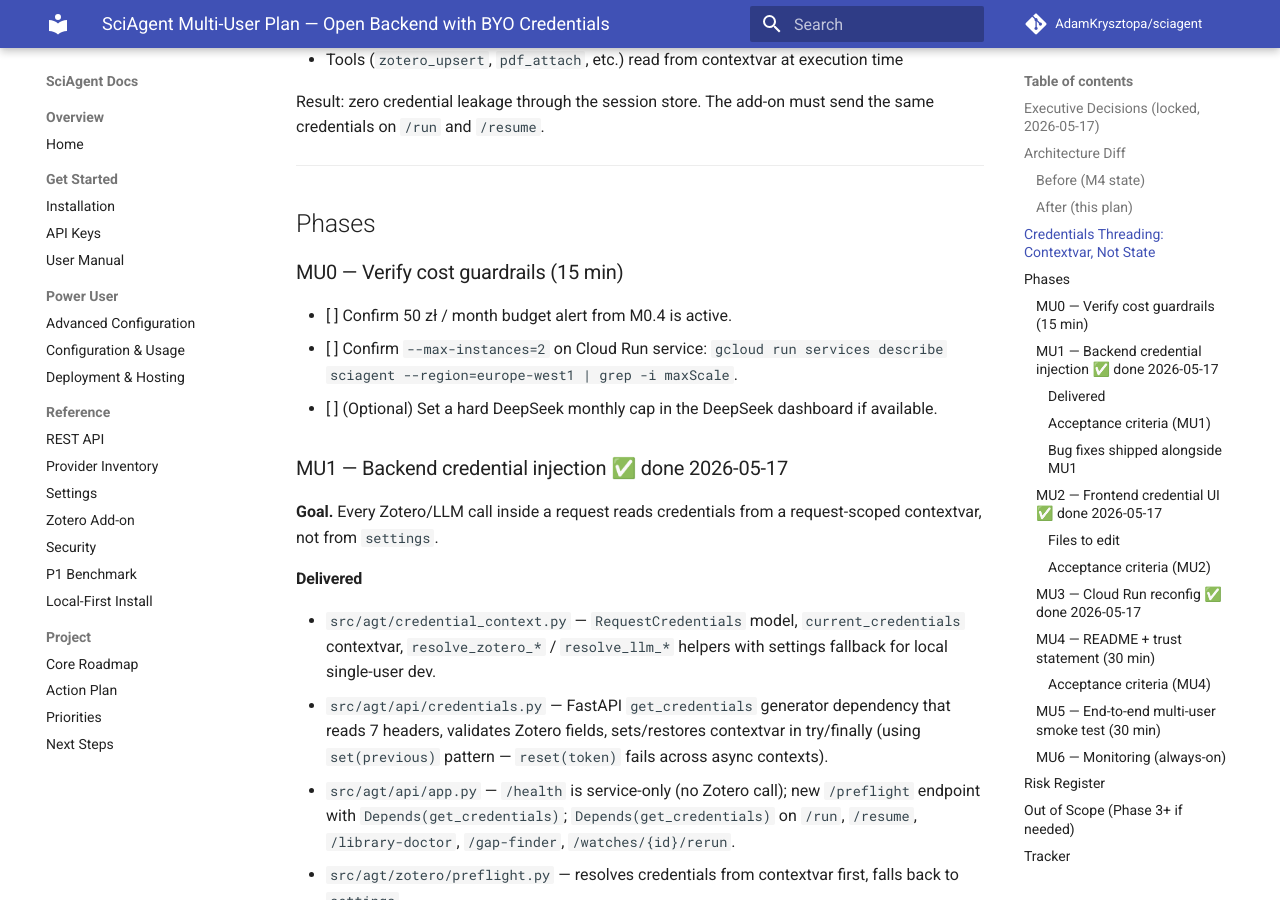
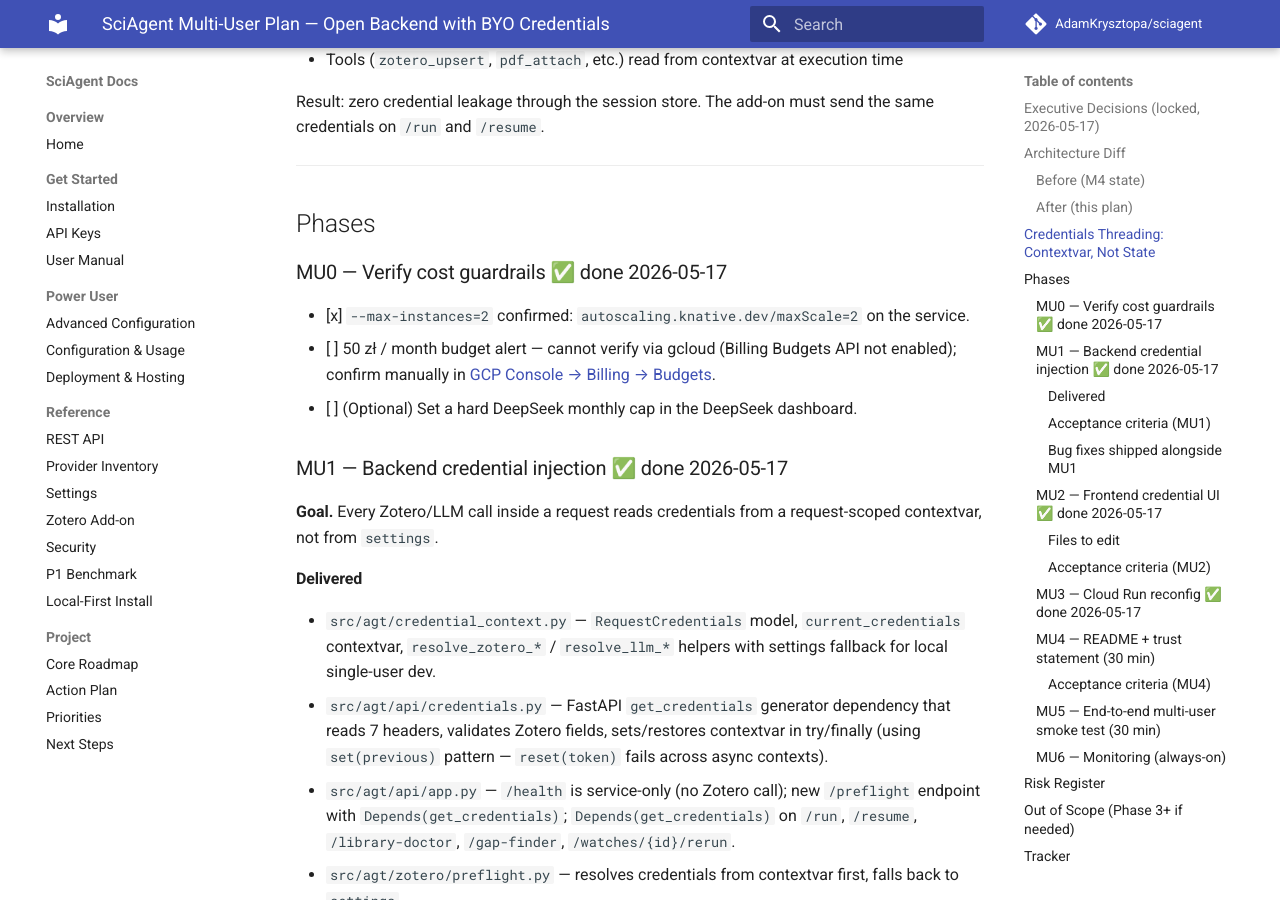
Before and after one commit to AdamKrysztopa/sciagent, an MkDocs documentation site: the page built from docs/actionable-plan-multiuser.md, in a window 1280 px wide and 900 px high, scrolled down 1738 px. Built offline with MkDocs 1.6.1 and Material for MkDocs 9.7.7, drawn with Linux system fonts in a browser that asks for light colours; comment, search, counter and statistics services are not loaded; some of the changed text lies outside the part shown.

Commit message:
docs: mark MU0 guardrails verified (max-instances=2 confirmed)
max-instances=2 confirmed via gcloud. Budget alert can't be read via
gcloud CLI without enabling Billing Budgets API — needs manual Console
check at GCP Console → Billing → Budgets.

Co-Authored-By: Claude Sonnet 4.6 <noreply@anthropic.com>

```diff
--- a/docs/actionable-plan-multiuser.md
+++ b/docs/actionable-plan-multiuser.md
@@ -72,11 +72,12 @@ the same credentials on `/run` and `/resume`.
 
 ## Phases
 
-### MU0 — Verify cost guardrails (15 min)
+### MU0 — Verify cost guardrails ✅ done 2026-05-17
 
-- [ ] Confirm 50 zł / month budget alert from M0.4 is active.
-- [ ] Confirm `--max-instances=2` on Cloud Run service: `gcloud run services describe sciagent --region=europe-west1 | grep -i maxScale`.
-- [ ] (Optional) Set a hard DeepSeek monthly cap in the DeepSeek dashboard if available.
+- [x] `--max-instances=2` confirmed: `autoscaling.knative.dev/maxScale=2` on the service.
+- [ ] 50 zł / month budget alert — cannot verify via gcloud (Billing Budgets API not enabled);
+  confirm manually in [GCP Console → Billing → Budgets](https://console.cloud.google.com/billing).
+- [ ] (Optional) Set a hard DeepSeek monthly cap in the DeepSeek dashboard.
 
 ### MU1 — Backend credential injection ✅ done 2026-05-17
 
@@ -269,7 +270,7 @@ Public backend: `https://sciagent-ewpafdgfya-ew.a.run.app`
 
 ### Phase Tracker
 
-- [ ] **MU0** — Verify cost guardrails
+- [x] **MU0** — Verify cost guardrails ✅ 2026-05-17 (max-instances=2 confirmed; budget alert needs manual Console check)
 - [x] **MU1** — Backend credential injection ✅ 2026-05-17
 - [x] **MU2** — Frontend credential UI ✅ 2026-05-17
 - [x] **MU3** — Cloud Run reconfig ✅ 2026-05-17
```
